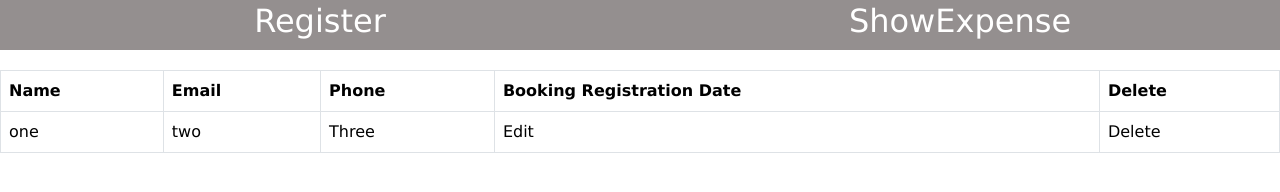
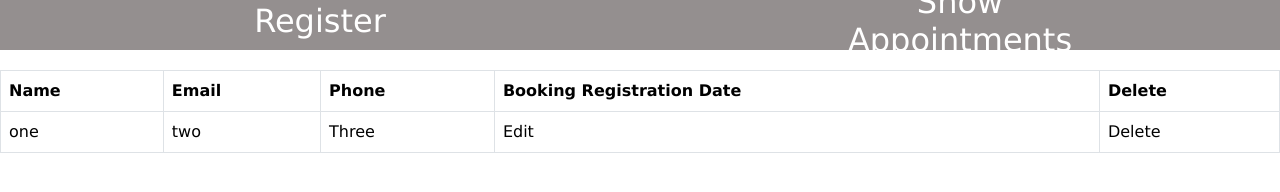
Before and after one commit to abhay-singhchauhan/AppointmentApp, a website: page views/data.html in a window 1280 px wide. Drawn offline with nearby package versions, Linux system fonts and the light colour scheme; no server answers.

Commit message:
edited heading inside the html code

```diff
--- a/views/data.html
+++ b/views/data.html
@@ -109,7 +109,7 @@
       </a>
       <a href="/show-expense">
         <div>
-          <h2>ShowExpense</h2>
+          <h2>Show Appointments</h2>
         </div>
       </a>
     </header>
```
Also changed, not shown: views/index.html (+1 -1 lines).
